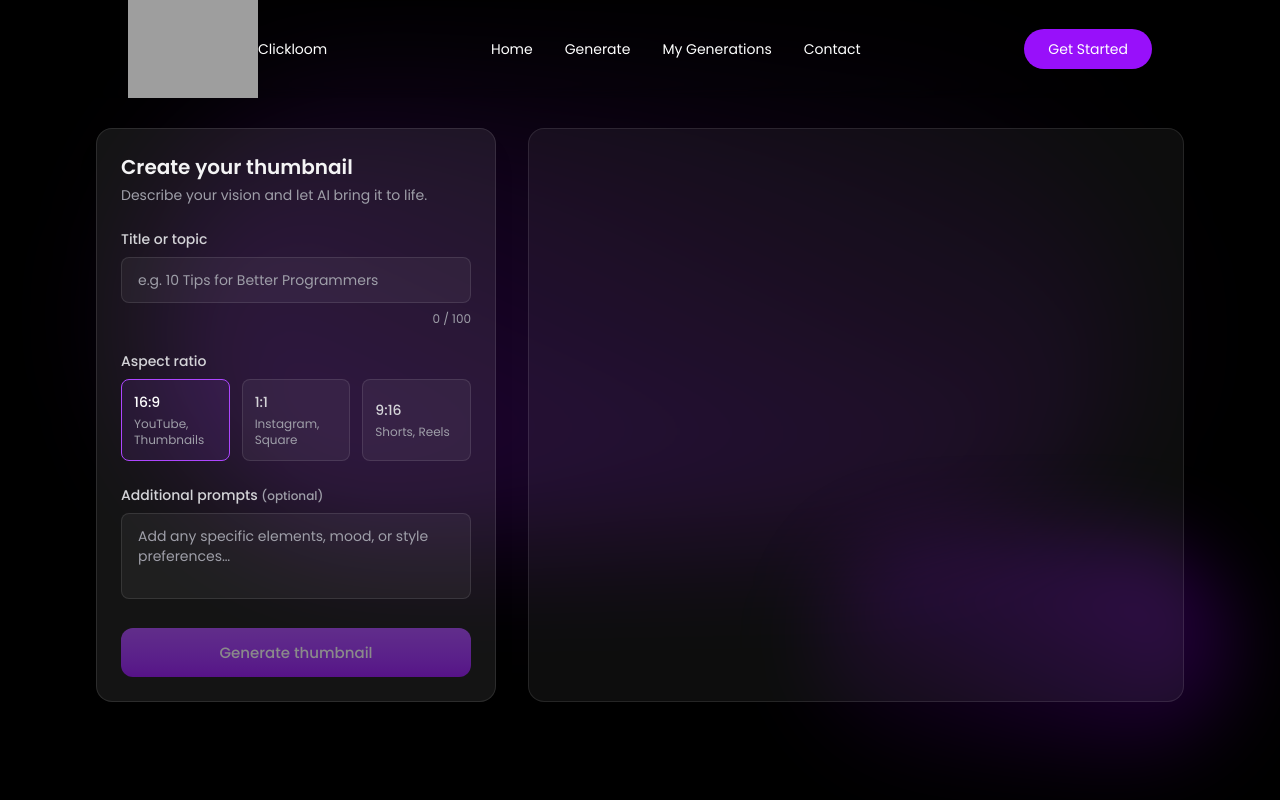
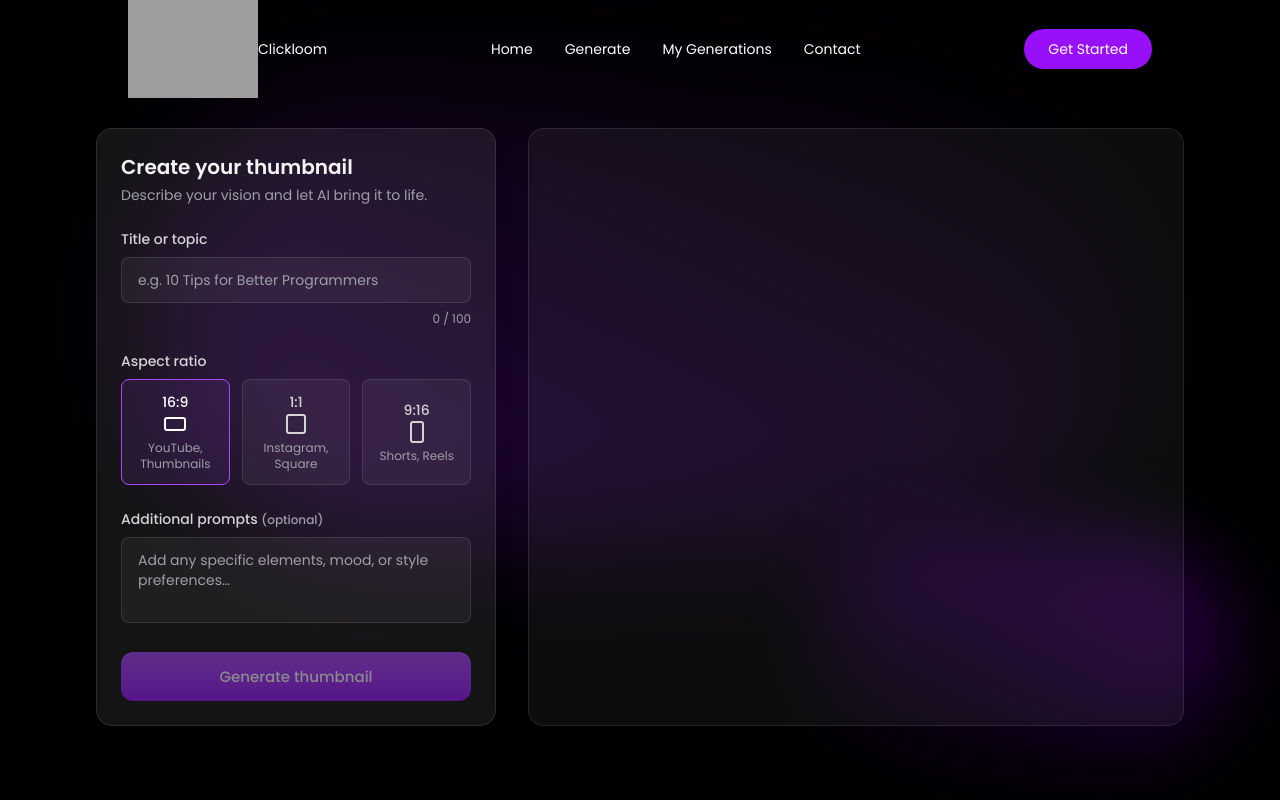
Before and after one commit to Jayavel2005/Clickloom, a React (Vite) app in the folder client/: page /generate in a window 1280 px wide. Shown: the top 800 px of the page. Built offline with nearby package versions, Linux system fonts and the light colour scheme; grey boxes are pictures that could not be loaded.

Commit message:
feat: aspect ratio generator element.

```diff
--- a/client/src/components/AspectRatioSelector.tsx
+++ b/client/src/components/AspectRatioSelector.tsx
@@ -1,3 +1,4 @@
+import { RectangleHorizontal, RectangleVertical, Square } from "lucide-react";
 import React from "react";
 
 type AspectRatio = "16:9" | "1:1" | "9:16";
@@ -9,21 +10,25 @@ interface AspectRatioSelectorProps {
 
 const ASPECT_RATIOS: {
   label: string;
+  icon: any;
   value: AspectRatio;
   description: string;
 }[] = [
   {
     label: "16:9",
+    icon: <RectangleHorizontal />,
     value: "16:9",
     description: "YouTube, Thumbnails",
   },
   {
     label: "1:1",
+    icon: <Square />,
     value: "1:1",
     description: "Instagram, Square",
   },
   {
     label: "9:16",
+    icon: <RectangleVertical />,
     value: "9:16",
     description: "Shorts, Reels",
   },
@@ -48,7 +53,7 @@ const AspectRatioSelector: React.FC<AspectRatioSelectorProps> = ({
               key={ratio.value}
               type="button"
               onClick={() => onChange(ratio.value)}
-              className={`rounded-lg border px-3 py-3 text-left transition
+              className={`rounded-lg border flex flex-col items-center justify-center px-3 py-3 text-left transition
                 ${
                   active
                     ? "border-purple-500 bg-purple-500/10 text-white"
@@ -56,8 +61,9 @@ const AspectRatioSelector: React.FC<AspectRatioSelectorProps> = ({
                 }
               `}
             >
-              <p className="text-sm font-medium">{ratio.label}</p>
-              <p className="mt-1 text-xs text-zinc-400">{ratio.description}</p>
+              <p className="text-sm font-medium text-center">{ratio.label}</p>
+              {ratio.icon}
+              <p className="mt-1 text-xs text-zinc-400 text-center">{ratio.description}</p>
             </button>
           );
         })}
```
